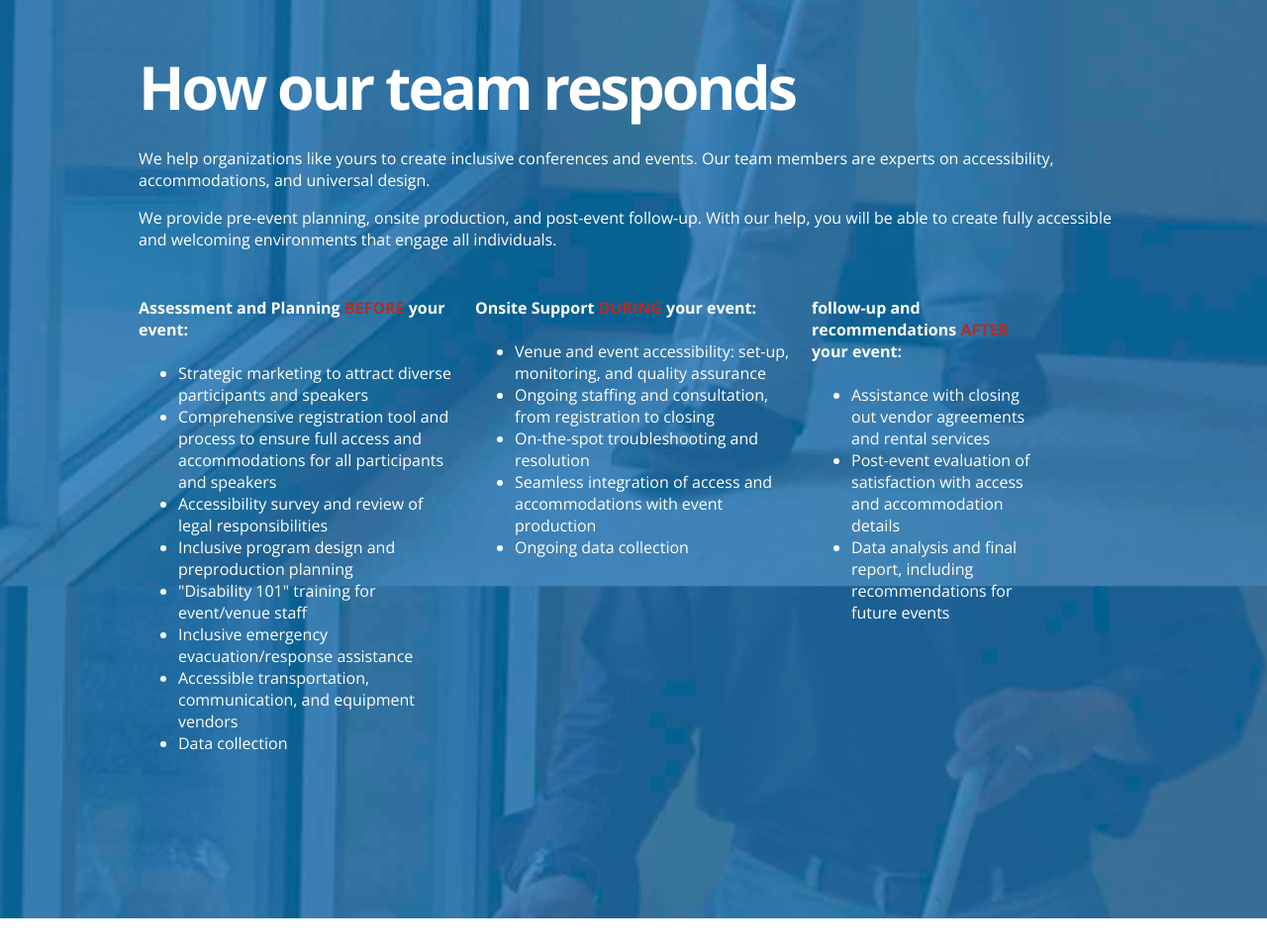
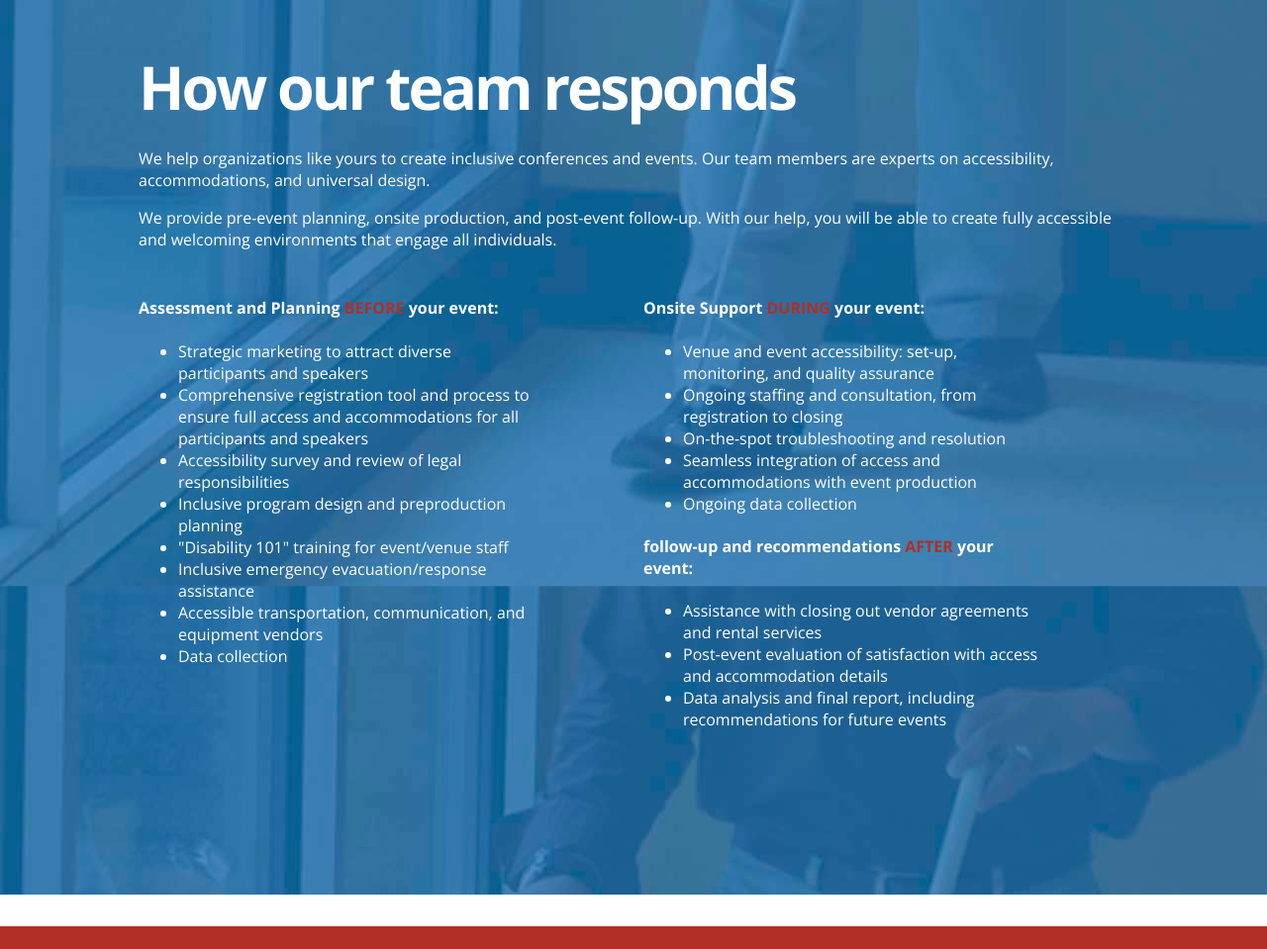
Before and after one commit to communityinclusion/inclusiveevents.org, a plain HTML site: page index.html in a window 1280 px wide. Shown: the part 1521-2480 px from the top of the page at 99% size. Drawn offline with nearby package versions, Linux system fonts and the light colour scheme.

Commit message:
alignment tweeks

```diff
--- a/index.html
+++ b/index.html
@@ -105,7 +105,7 @@ engage all individuals.</p>
 			</div>
 
 
-			<div class="grid_4">
+			<div class="grid_5">
 				<h4>Assessment and Planning
 <strong>BEFORE</strong> your event:</h4>
 <ul>
@@ -123,8 +123,9 @@ equipment vendors</li>
 <li>Data collection</li>
 </ul>
 			</div>
-
-			<div class="grid_4">
+<div class="grid_1">
+</div>
+			<div class="grid_5">
 			<h4>Onsite Support
 <strong>DURING</strong> your event:</h4>
 <ul>
@@ -139,9 +140,7 @@ accommodations with event production</li>
 </ul>
 
 
-		</div>
 
-		<div class="grid_3">
 			<h4>follow-up and recommendations
 <strong>AFTER</strong> your event: </h4>
 <ul>
--- a/jc/jc.css
+++ b/jc/jc.css
@@ -30,3 +30,4 @@
 strong{color:#b22e26;}
 
 .slide{margin-bottom: 2em;}
+#menu strong{white-space: nowrap;}
```
